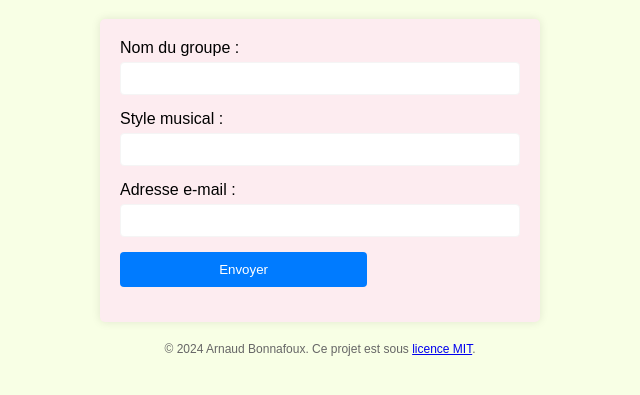
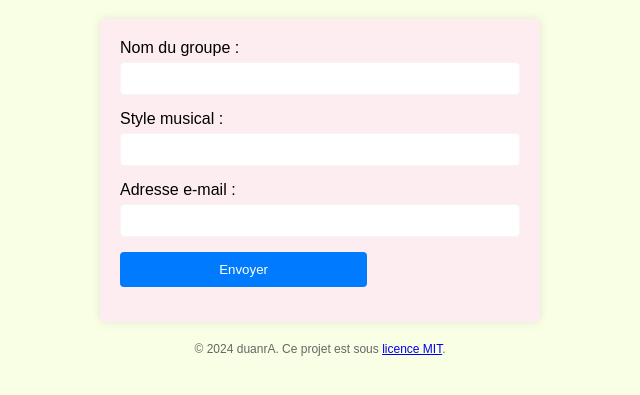
Before and after one commit to arnaudbonnafoux/formulaire_1, a plain HTML site: page index.html in a window 1280 px wide. Shown: the part 81-476 px from the top of the page, without its empty margins (320-960 px from the left). Drawn offline with Linux system fonts and the light colour scheme.

Commit message:
dépot_4

```diff
--- a/index.html
+++ b/index.html
@@ -100,7 +100,7 @@ button:hover {
 </body>
 <footer style="text-align: center; margin-top: 20px; font-size: 12px; color: #666;">
     <p>
-        &copy; 2024 Arnaud Bonnafoux.
+        &copy; 2024 duanrA.
         Ce projet est sous <a href="https://opensource.org/licenses/MIT" target="_blank">licence MIT</a>.
     </p>
 </footer>
```
